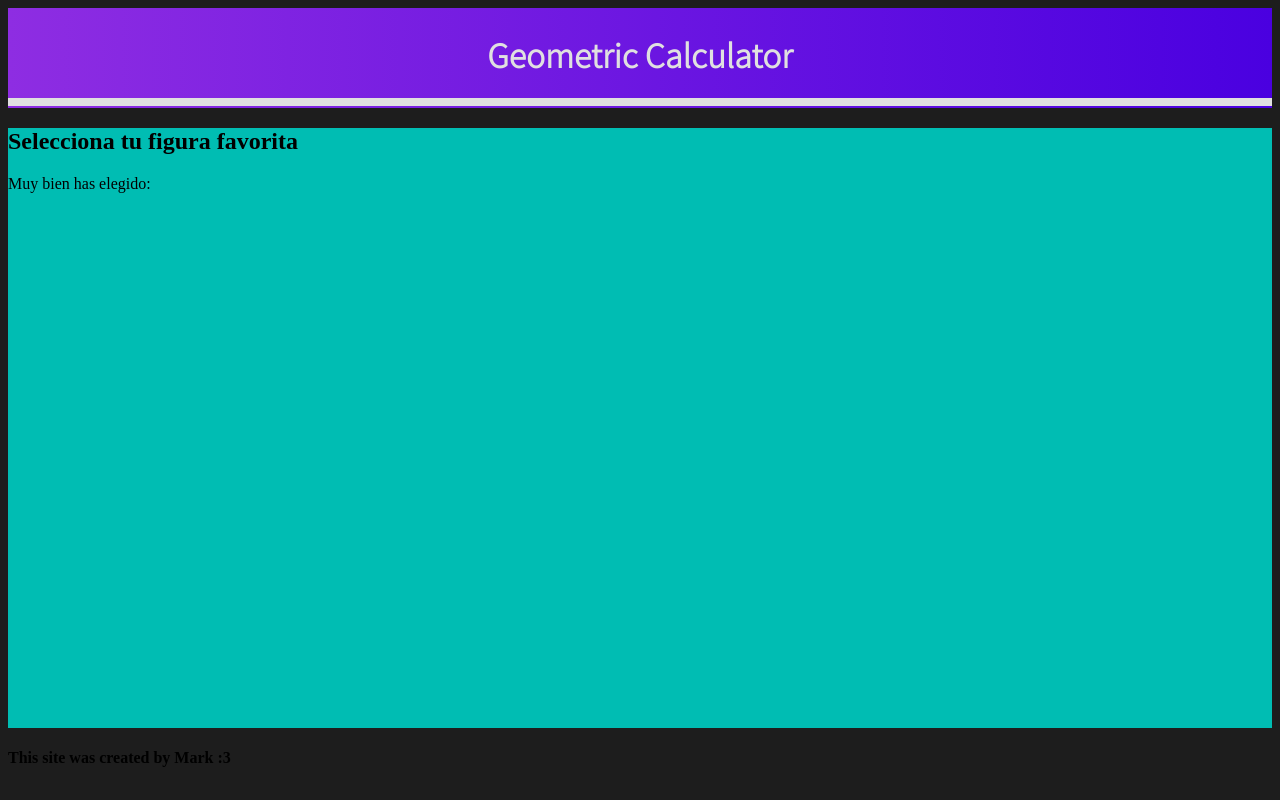
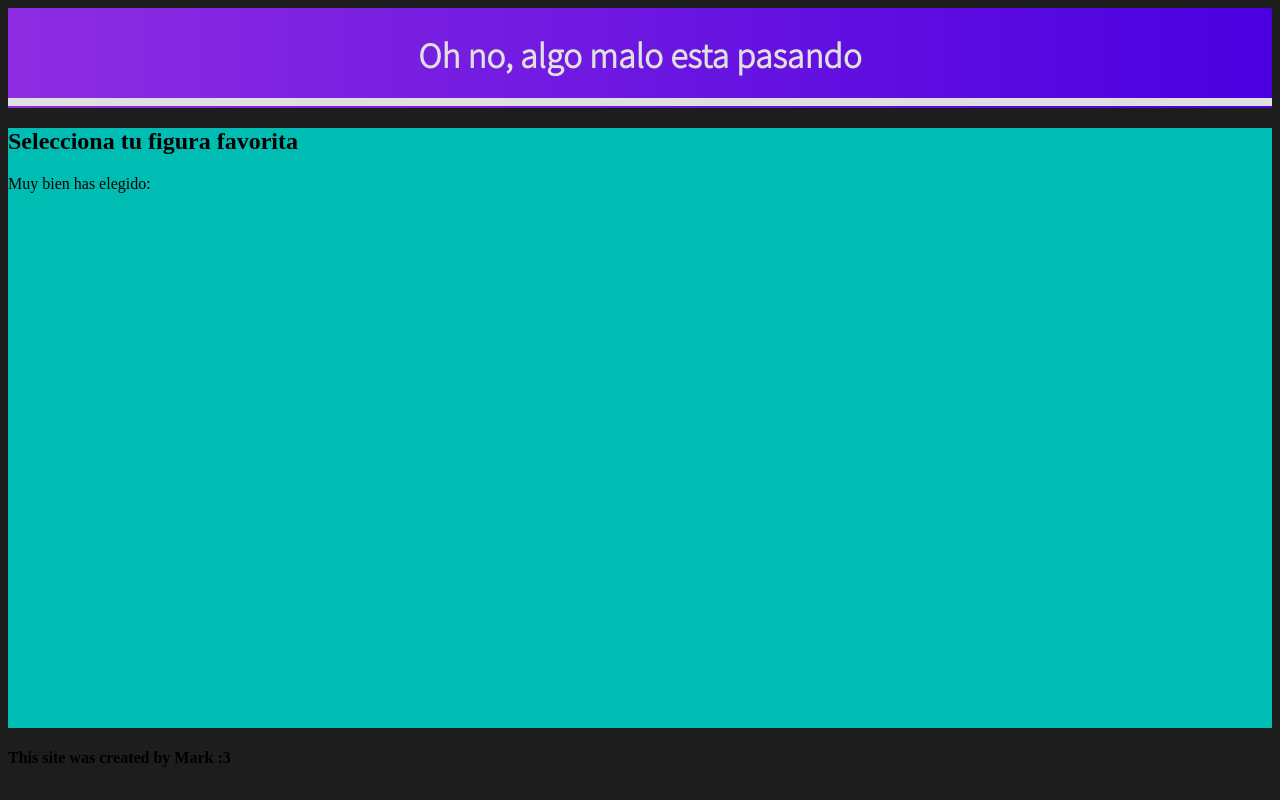
Before and after one commit to Mark0Cano/JS_Figures, a plain HTML site: page index.html in a window 1280 px wide. Drawn offline with Linux system fonts and the light colour scheme.

Commit message:
Añadiendo un erro Experimental

```diff
--- a/index.html
+++ b/index.html
@@ -12,7 +12,7 @@
 </head>
 <body>
     <header class="header">
-        <h1 class="header__h1">Geometric Calculator</h1>
+        <h1 class="header__h1">Oh no, algo malo esta pasando</h1>
         <div class="header__flyer"></div>
     </header>
     <section class="main">
```
